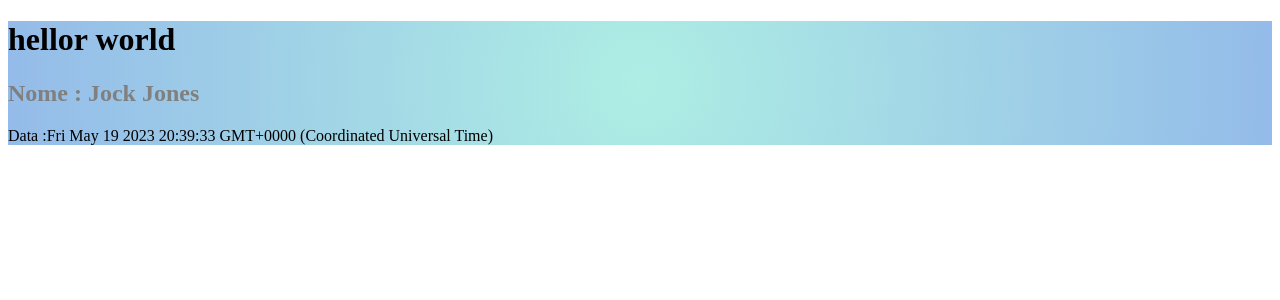
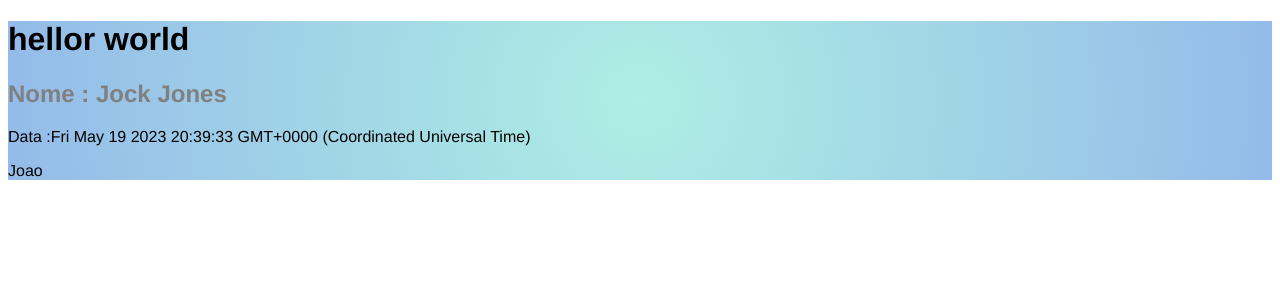
Before and after one commit to joaosaliba/angularCRUD, an Angular app in the folder crud/: page / in a window 1280 px wide. Shown: the top 300 px of the page. Built offline with nearby package versions, Linux system fonts and the light colour scheme.

Commit message:
traveling data from fathet to son

```diff
--- a/crud/src/app/app.component.html
+++ b/crud/src/app/app.component.html
@@ -1,4 +1,5 @@
 <div class="back-ground">
   <H1>hellor world</H1>
   <first-component></first-component>
+  <app-parent-data [name]="userName"></app-parent-data>
 </div>
--- a/crud/src/app/app.component.ts
+++ b/crud/src/app/app.component.ts
@@ -3,8 +3,9 @@
 @Component({
   selector: 'app-root',
   templateUrl: './app.component.html',
-  styleUrls: ['./app.component.css']
+  styleUrls: ['./app.component.css'],
 })
 export class AppComponent {
   title = 'crud';
+  userName: string = 'Joao';
 }
--- a/crud/src/app/app.module.ts
+++ b/crud/src/app/app.module.ts
@@ -4,9 +4,10 @@
 import { AppRoutingModule } from './app-routing.module';
 import { AppComponent } from './app.component';
 import { FirstComponentComponent } from './components/first-component/first-component.component';
+import { ParentDataComponent } from './components/parent-data/parent-data.component';
 
 @NgModule({
-  declarations: [AppComponent, FirstComponentComponent],
+  declarations: [AppComponent, FirstComponentComponent, ParentDataComponent],
   imports: [BrowserModule, AppRoutingModule],
   providers: [],
   bootstrap: [AppComponent],
--- /dev/null
+++ b/crud/src/app/components/parent-data/parent-data.component.html
@@ -0,0 +1 @@
+<p>{{ name }}</p>
--- a/crud/src/styles.css
+++ b/crud/src/styles.css
@@ -1 +1,4 @@
 /* You can add global styles to this file, and also import other style files */
+* {
+    font-family: Helvetica;
+}
```
Also changed, not shown: crud/src/app/components/parent-data/parent-data.component.ts (added, +10 -0 lines), crud/src/app/components/parent-data/parent-data.component.css (added), 1 other file (tests, documents, lock files or other folders).
